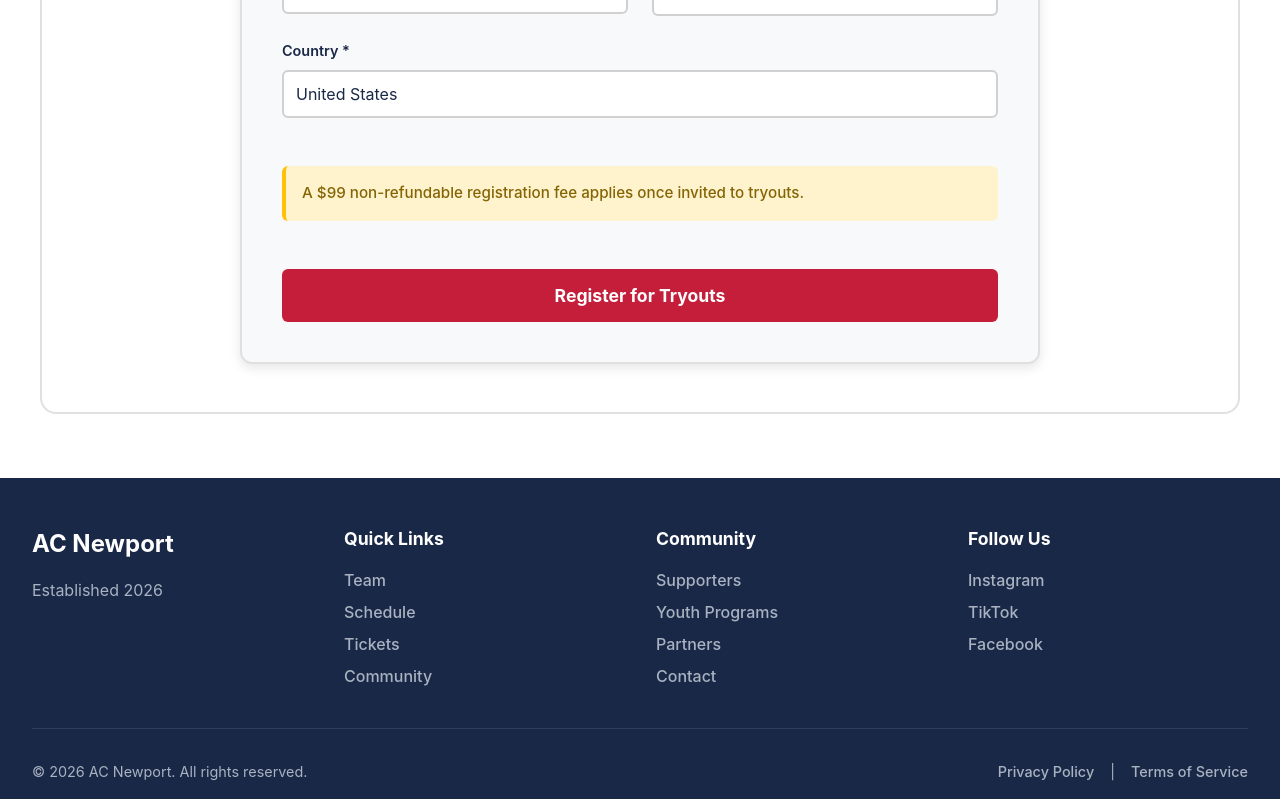
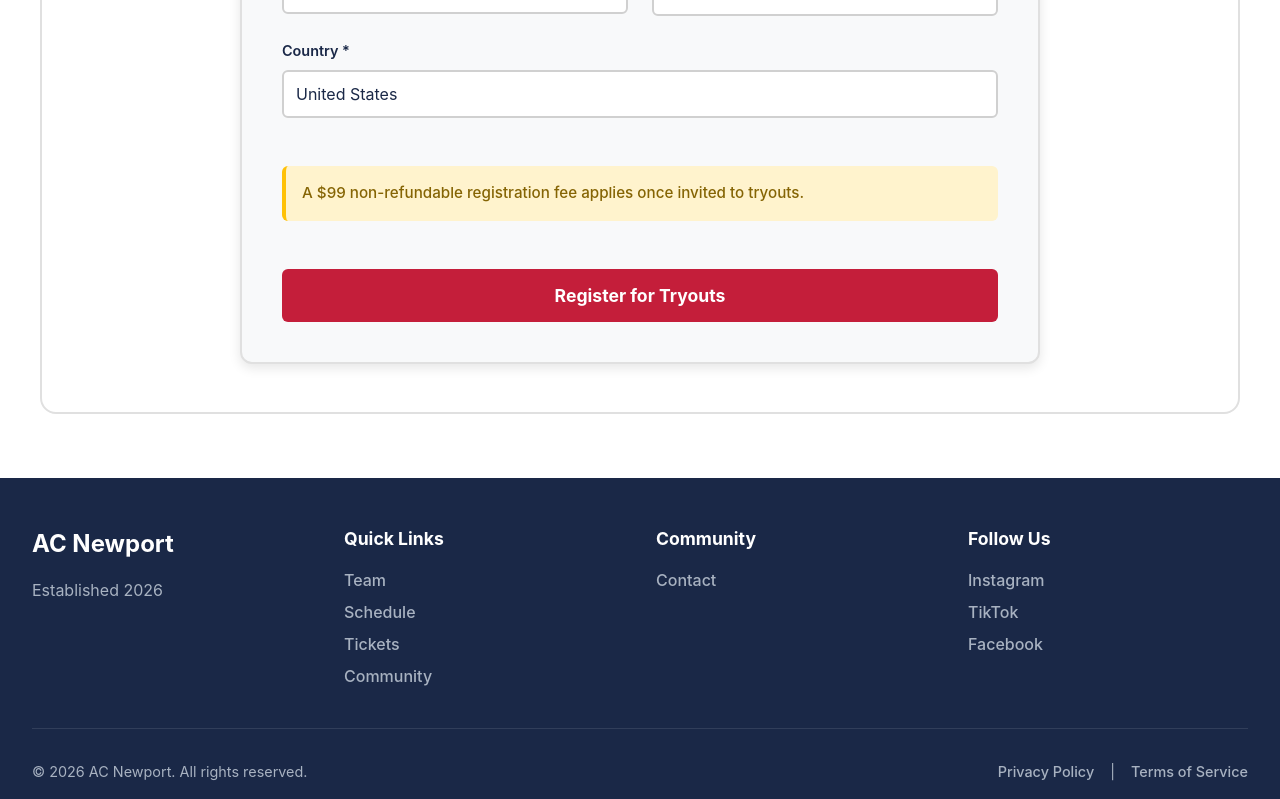
Before and after one commit to dmcsparren/ac-newport, a React (Vite) app: page /tryouts in a window 1280 px wide. Shown: the part 2039-2838 px from the top of the page. Built offline with nearby package versions, Linux system fonts and the light colour scheme; the HTML template or start-up script is replaced by a standard one.

Commit message:
hide supports/youth programs footer

```diff
--- a/src/components/Footer/Footer.tsx
+++ b/src/components/Footer/Footer.tsx
@@ -25,9 +25,9 @@ const Footer = () => {
         <div className="footer-section">
           <h4>Community</h4>
           <ul>
-            <li><Link to="/supporters">Supporters</Link></li>
+            {/* <li><Link to="/supporters">Supporters</Link></li>
             <li><Link to="/youth-programs">Youth Programs</Link></li>
-            <li><Link to="/partners">Partners</Link></li>
+            <li><Link to="/partners">Partners</Link></li> */}
             <li><Link to="/contact">Contact</Link></li>
           </ul>
         </div>
```
